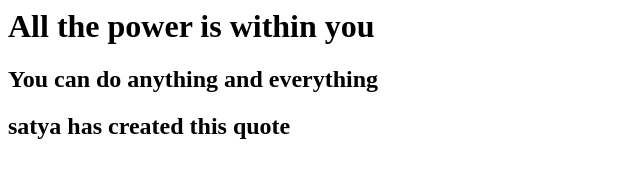
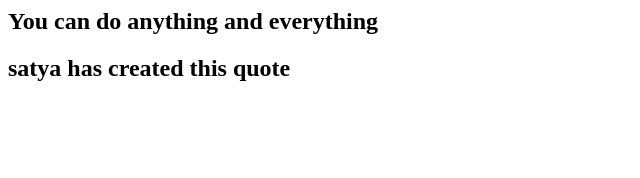
Before and after one commit to Satya-repo/tutorail, a plain HTML site: page index.html in a window 1280 px wide. Shown: the whole page, without its empty margins (0-640 px from the left). Drawn offline with Linux system fonts and the light colour scheme.

Commit message:
Update index.html
Upadred the haeder 1

```diff
--- a/index.html
+++ b/index.html
@@ -1,6 +1,6 @@
 <html>
 <body>
-<h1>All the power is within you<h1>
+<h1>
 <h2> You can do anything and everything<h2>
 <TEST BRANCH...
 <TEST BRANC...
```
